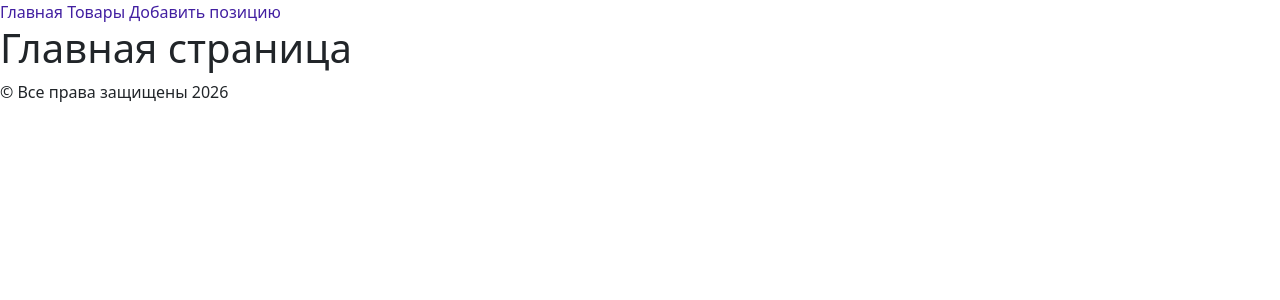
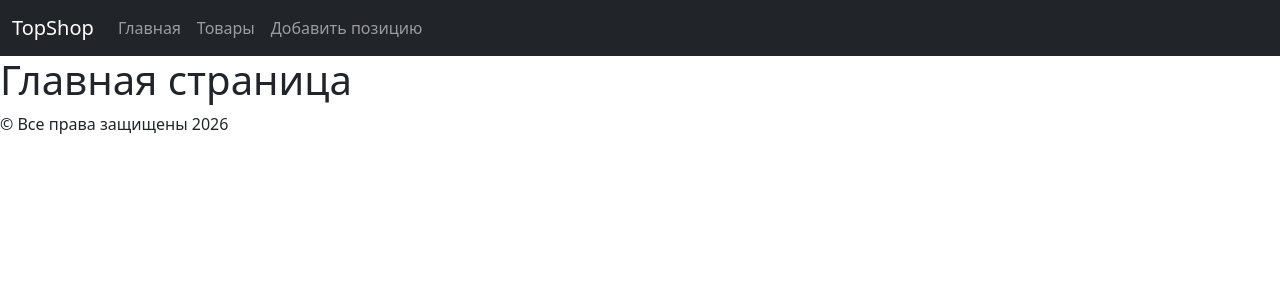
Before and after one commit to MurTag001/TopShop, a Django app: template apps/shop/templates/shop/pages/index.html in a window 1280 px wide. Shown: the top 300 px of the page. Run offline with Django 5.2, Linux system fonts and the light colour scheme; the template is opened without the code that fills it, so the values that code supplies are empty; some libraries are stand-ins or nearby versions.

Commit message:
style(header): Добавить навигационное меню BS.

```diff
--- a/apps/shop/templates/shop/base.html
+++ b/apps/shop/templates/shop/base.html
@@ -17,11 +17,26 @@
 <body>
 
   <header>
-    <nav>
-      <a href={% url 'shop:home_page' %}> Главная </a>
-      <a href={% url 'shop:product_list' %}> Товары </a>
-      <a href={% url 'shop:product_add' %}> Добавить позицию </a>
-    </nav>
+    <nav class="navbar navbar-expand-sm bg-dark" data-bs-theme="dark">
+      <div class="container-fluid">
+        <a class="navbar-brand" href="{% url 'shop:home_page' %}">TopShop</a>
+        <button class="navbar-toggler" type="button" data-bs-toggle="collapse" data-bs-target="#navbarNav" aria-controls="navbarNav" aria-expanded="false" aria-label="Toggle navigation">
+          <span class="navbar-toggler-icon"></span>
+        </button>
+        <div class="collapse navbar-collapse" id="navbarNav">
+          <ul class="navbar-nav">
+            <li class="nav-item">
+              <a class="nav-link" href="{% url 'shop:home_page' %}">Главная</a>
+            </li>
+            <li class="nav-item">
+              <a class="nav-link" href="{% url 'shop:product_list' %}">Товары</a>
+            </li>
+            <li class="nav-item">
+              <a class="nav-link" href="{% url 'shop:product_add' %}">Добавить позицию</a>
+            </li>
+          </ul>
+        </div>
+      </div>
   </header>
 
   <main>{% block page_content %}{% endblock page_content %}</main>
```
